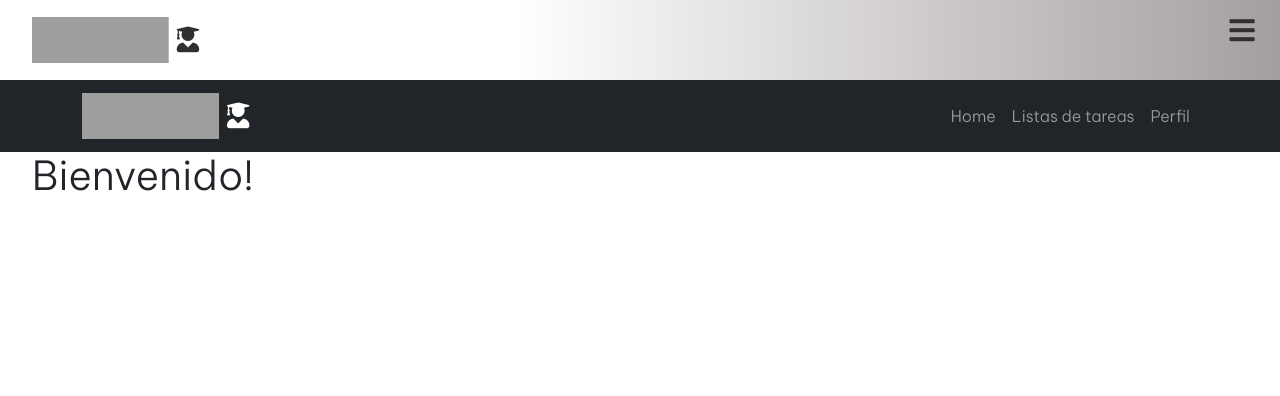
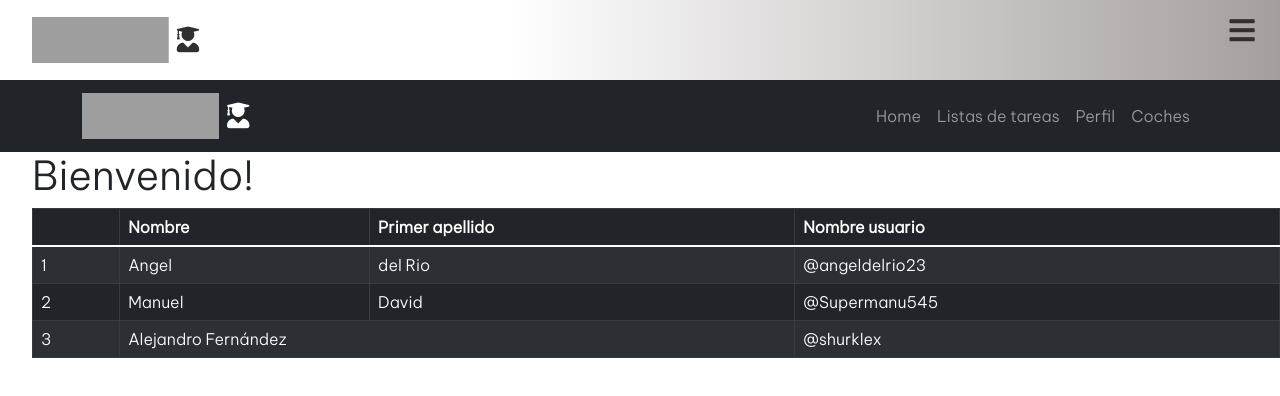
Before and after one commit to angeldelrio23/React-3, a React (Create React App) app: page / in a window 1280 px wide. Shown: the top 396 px of the page. Built offline with nearby package versions, Linux system fonts and the light colour scheme; grey boxes are pictures that could not be loaded.

Commit message:
Clase 18/01/2022

```diff
--- /dev/null
+++ b/src/components/Coches.jsx
@@ -0,0 +1,40 @@
+import React from 'react';
+import { Table } from 'react-bootstrap';
+import { TitulosTablaCoches, DatosTablaCoches } from '../data/DatosCoches';
+
+class Coches extends React.Component {
+  constructor(props) {
+    super(props);
+  }
+
+  render() {
+    return (
+      <div className="main-site">
+        <h1>Coches</h1>;
+        <Table striped bordered hover variant="dark">
+          <thead>
+            <tr>
+              <th>{TitulosTablaCoches.id}</th>
+              <th>{TitulosTablaCoches.field1}</th>
+              <th>{TitulosTablaCoches.field2}</th>
+              <th>{TitulosTablaCoches.field3}</th>
+            </tr>
+          </thead>
+          <tbody>
+            {DatosTablaCoches.map((item) => {
+              return (
+                <tr>
+                  <td>{item.matricula} </td>
+                  <td>{item.marca} </td>
+                  <td>{item.modelo} </td>
+                  <td>{item.color} </td>
+                </tr>
+              );
+            })}
+          </tbody>
+        </Table>
+      </div>
+    );
+  }
+}
+export default Coches;
--- a/src/components/Home.jsx
+++ b/src/components/Home.jsx
@@ -1,9 +1,40 @@
 import React from 'react';
+import { Table } from 'react-bootstrap';
 
 export function Home() {
   return (
     <div className="main-site">
       <h1>Bienvenido!</h1>
+
+      <Table striped bordered hover variant="dark">
+        <thead>
+          <tr>
+            <th></th>
+            <th>Nombre</th>
+            <th>Primer apellido</th>
+            <th>Nombre usuario</th>
+          </tr>
+        </thead>
+        <tbody>
+          <tr>
+            <td>1</td>
+            <td>Angel</td>
+            <td>del Rio</td>
+            <td>@angeldelrio23</td>
+          </tr>
+          <tr>
+            <td>2</td>
+            <td>Manuel</td>
+            <td>David</td>
+            <td>@Supermanu545</td>
+          </tr>
+          <tr>
+            <td>3</td>
+            <td colSpan={2}>Alejandro Fernández</td>
+            <td>@shurklex</td>
+          </tr>
+        </tbody>
+      </Table>
     </div>
   );
 }
--- /dev/null
+++ b/src/data/DatosCoches.js
@@ -0,0 +1,33 @@
+export const TitulosTablaCoches = {
+  id: 'Matricula',
+  field1: 'Marca',
+  field2: 'Modelo',
+  field3: 'Color',
+};
+
+export const DatosTablaCoches = [
+  {
+    matricula: '0000LOL',
+    marca: 'Peugeot',
+    modelo: 'Partner',
+    color: 'Rojo',
+  },
+  {
+    matricula: '7204FGA',
+    marca: 'Hyundai',
+    modelo: 'IX35',
+    color: 'Verde',
+  },
+  {
+    matricula: '5050SOD',
+    marca: 'Mitshubishi',
+    modelo: 'Evo 7',
+    color: 'Blanco',
+  },
+  {
+    matricula: '0450LDL',
+    marca: 'Subaru',
+    modelo: 'Impreza',
+    color: 'Rojo',
+  },
+];
--- a/src/data/MenuItems.js
+++ b/src/data/MenuItems.js
@@ -1,6 +1,7 @@
 import { Home } from '../components/Home';
 import { PaginaListas } from '../components/PaginaListas';
 import { Perfil } from '../components/Perfil';
+import Coches from '../components/Coches';
 
 export const MenuItems = [
   {
@@ -21,6 +22,12 @@ export const MenuItems = [
     title: 'Perfil',
     component: Perfil,
   },
+  {
+    id: 4,
+    path: '/coches',
+    title: 'Coches',
+    component: Coches,
+  },
 ];
 
 /*
```
